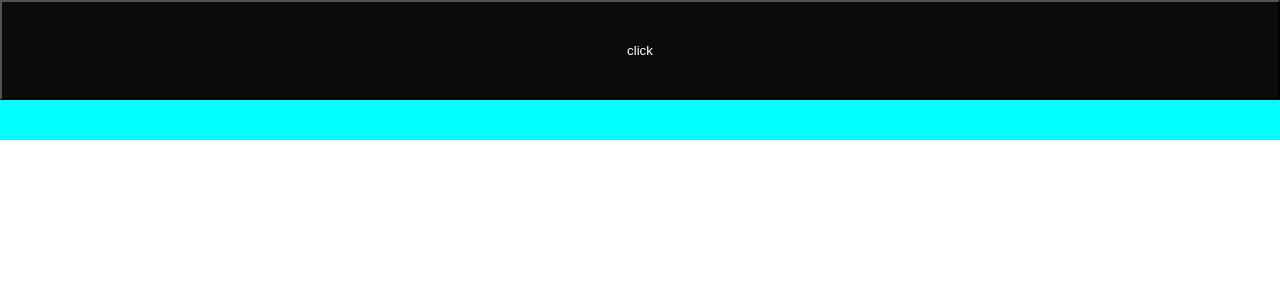
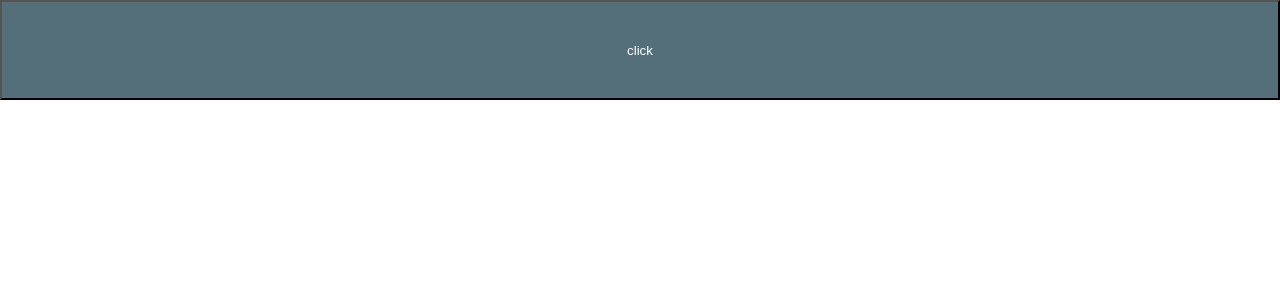
Before and after one commit to dimitrisafendras/web_crawler_fe, a React (Create React App) app: page / in a window 1280 px wide. Shown: the top 300 px of the page. Built offline with nearby package versions, Linux system fonts and the light colour scheme.

Commit message:
added some colors

```diff
--- a/src/App.js
+++ b/src/App.js
@@ -48,7 +48,7 @@ class App extends Component {
               id={'mainBtn'}
               onClick={()=> this.handleClick()}
               text={'click'}
-              className={'mainBtn'}
+              className={'MainBtn'}
             />
           </Cell>
           <Cell
--- a/src/App.scss
+++ b/src/App.scss
@@ -1,5 +1,7 @@
+@import 'utils/Colors';
+
 .App{
-  background-color: aqua;
+  background-color: $white;
 }
 
 .Header {
@@ -7,8 +9,7 @@
   justify-content: center;
 }
 
-.mainBtn {
+.MainBtn {
   width: 100%;
-  background-color: #0b0b0b;
   color: white;
 }
--- a/src/components/itemList/index.js
+++ b/src/components/itemList/index.js
@@ -13,7 +13,7 @@ export const ItemList = (
   <Grid
     id={id}
     className={`ItemList ${className}`}
-    rowGap={'10px'}
+    gap={'10px'}
   >
     {
       map(
--- a/src/library/buttons/primaryButton/PrimaryButton.scss
+++ b/src/library/buttons/primaryButton/PrimaryButton.scss
@@ -3,5 +3,5 @@
 .PrimaryButton {
   height: 100px;
   width: 100px;
-  background-color: $grey;
+  background-color: $primary;
 }
--- a/src/library/grid/index.js
+++ b/src/library/grid/index.js
@@ -3,7 +3,7 @@ import PropTypes from 'prop-types';
 import {
   getFr,
   formatAreas,
-} from '../../utils';
+} from '../../utils/utils';
 
 import './Grid.scss'
 
@@ -18,6 +18,7 @@ export const Grid = (
     columns = 1,
     columnGap,
     rowGap,
+    gap,
     areas,
     justifyContent,
     alignContent,
@@ -34,6 +35,7 @@ export const Grid = (
       'gridTemplateColumns': getFr(columns),
       'columnGap': columnGap,
       'rowGap': rowGap,
+      'gap': gap,
       'gridTemplateAreas': formatAreas(areas),
       'justifyContent': justifyContent,
       'alignContent': alignContent,
--- a/src/utils/_Colors.scss
+++ b/src/utils/_Colors.scss
@@ -1,4 +1,4 @@
 // Colors
-$white : #fff;
-$black : #0b0b0b;
-$grey  : red;
+$primary: #546E7A;
+$secondary: #9E9E9E;
+$white: #ffffff;
```
Also changed, not shown: src/components/item/Item.scss (+9 -2 lines), src/utils/utils.js (renamed from src/utils.js).
